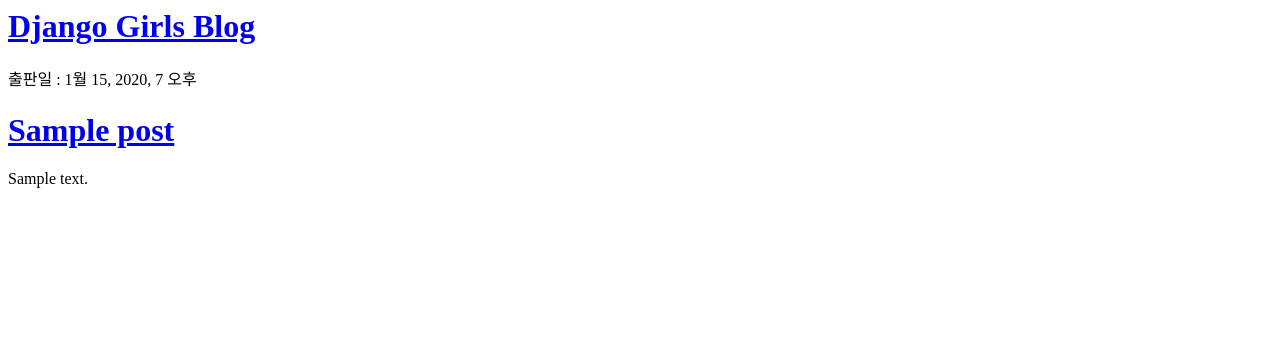
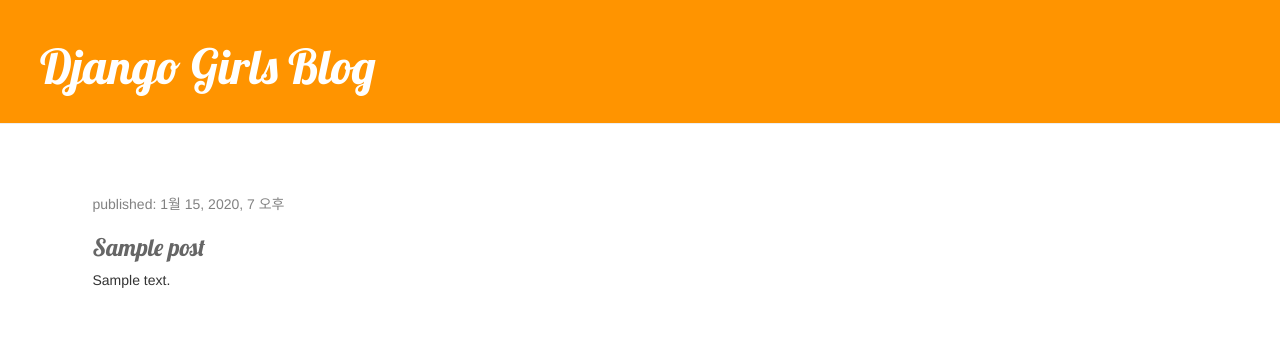
Before and after one commit to HanSol93/my-first-blog, a Django app: template blog/templates/blog/post_list.html in a window 1280 px wide. Shown: the top 339 px of the page. Run offline with Django 3.2, Linux system fonts and the light colour scheme; the template is opened without the code that fills it: values that come from a table or form of the project are taken from there, others are empty; tables that the repository leaves empty hold one stand-in row (values such as "Sample post"); some libraries are stand-ins or nearby versions.

Commit message:
Added view and template for detailed blog post as well as CSS for the site.

```diff
--- /dev/null
+++ b/blog/static/css/blog.css
@@ -0,0 +1,50 @@
+
+
+.page-header {
+    background-color: #ff9400;
+    margin-top: 0;
+    padding: 20px 20px 20px 40px;
+}
+
+.page-header h1, .page-header h1 a, .page-header h1 a:visited, .page-header h1 a:active {
+    color: #ffffff;
+    font-size: 36pt;
+    text-decoration: none;
+}
+
+.content {
+    margin-left: 40px;
+}
+
+h1, h2, h3, h4 {
+    font-family: 'Lobster', cursive;
+}
+
+.date {
+    color: #828282;
+}
+
+.save {
+    float: right;
+}
+
+.post-form textarea, .post-form input {
+    width: 100%;
+}
+
+.top-menu, .top-menu:hover, .top-menu:visited {
+    color: #ffffff;
+    float: right;
+    font-size: 26pt;
+    margin-right: 20px;
+}
+
+.post {
+    margin-bottom: 70px;
+    width:90%;
+    margin: 50px auto;
+}
+
+.post h3 a, .post h3 a:visited {
+    color: #666;
+}
--- /dev/null
+++ b/blog/templates/blog/base.html
@@ -0,0 +1,35 @@
+{% load staticfiles %}
+<html lang="ko">
+  <head>
+    <meta charset="utf-8">
+    <meta http-equiv="X-UA-Compatible" content="IE=edge">
+    <meta name="viewport" content="width=device-width, initial-scale=1">
+
+    <title>HanSol Django First Website</title>
+
+    <!-- 부트스트랩 -->
+    <link rel="stylesheet" href="https://maxcdn.bootstrapcdn.com/bootstrap/3.3.2/css/bootstrap.min.css">
+
+    <link rel="stylesheet" href="{% static 'css/blog.css' %}">
+
+    <link href="//fonts.googleapis.com/css?family=Lobster&subset=latin,latin-ext" rel="stylesheet" type="text/css">
+
+    <!--[if lt IE 9]>
+      <script src="https://oss.maxcdn.com/html5shiv/3.7.2/html5shiv.min.js"></script>
+      <script src="https://oss.maxcdn.com/respond/1.4.2/respond.min.js"></script>
+    <![endif]-->
+  </head>
+  <body>
+    <div class="page-header">
+        <h1><a href="/">Django Girls Blog</a></h1>
+    </div>
+    <div class="content container">
+        <div class="row">
+            <div class="col-md-8">
+            {% block content %}
+            {% endblock %}
+            </div>
+        </div>
+    </div>
+  </body>
+</html>
--- a/blog/templates/blog/post_list.html
+++ b/blog/templates/blog/post_list.html
@@ -1,11 +1,13 @@
-<div>
-    <h1><a href="/">Django Girls Blog</a></h1>
-</div>
+{% extends 'blog/base.html' %}
 
-{% for post in posts %}
-    <div>
-        <p>출판일 : {{post.published_date}}</p>
-        <h1><a href="#">{{post.title}}</a></h1>
-        <p>{{post.text|linebreaksbr}}</p>
-    </div>
-{% endfor %}
+{% block content %}
+                {% for post in posts %}
+                    <div class="post">
+                        <div class="date">
+                            <p>published: {{ post.published_date }}</p>
+                        </div>
+                        <h3><a href="{% url 'post_detail' pk=post.pk %}">{{ post.title }}</a></h3>
+                        <p>{{ post.text|linebreaksbr }}</p>
+                    </div>
+                {% endfor %}
+{% endblock %}
--- a/blog/urls.py
+++ b/blog/urls.py
@@ -3,4 +3,5 @@ from . import views
 
 urlpatterns = [
     url(r'^$', views.post_list, name='post_list'),
+    url(r'^post/(?P<pk>\d+)/$', views.post_detail, name='post_detail'),
 ]
--- a/blog/views.py
+++ b/blog/views.py
@@ -1,4 +1,4 @@
-from django.shortcuts import render
+from django.shortcuts import render, get_object_or_404
 from django.utils import timezone
 from .models import Post
 
@@ -7,3 +7,7 @@ from .models import Post
 def post_list(request):
     posts = Post.objects.filter(created_date__lte=timezone.now()).order_by('-created_date')
     return render(request, 'blog/post_list.html', {'posts' : posts})
+
+def post_detail(request, pk):
+    post = get_object_or_404(Post, pk=pk)
+    return render(request, 'blog/post_detail.html',{'post':post})
```
Also changed, not shown: blog/templates/blog/post_detail.html (added, +13 -0 lines).
